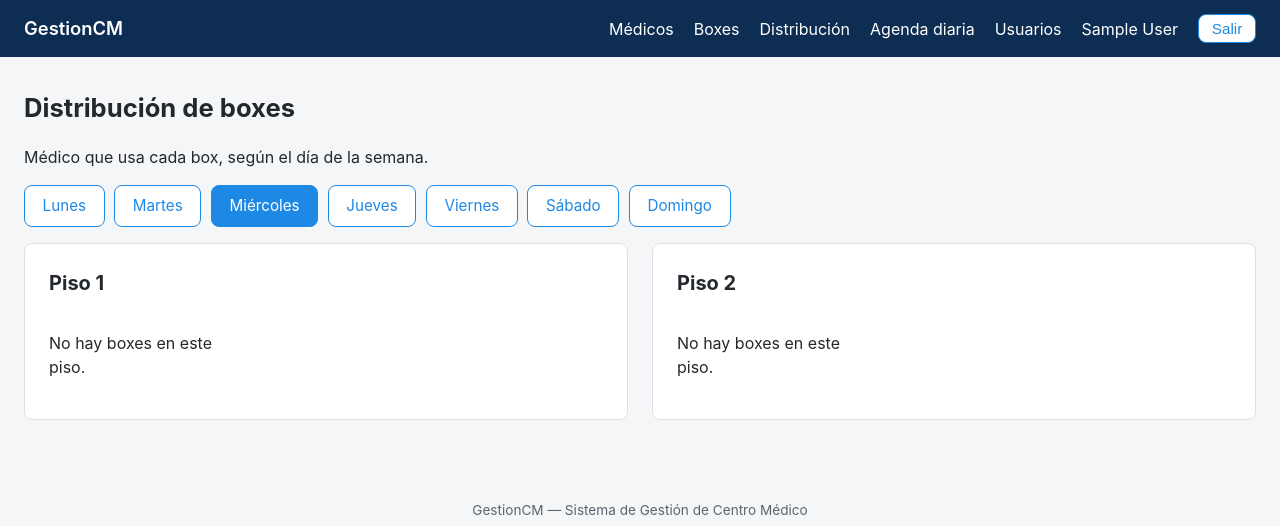
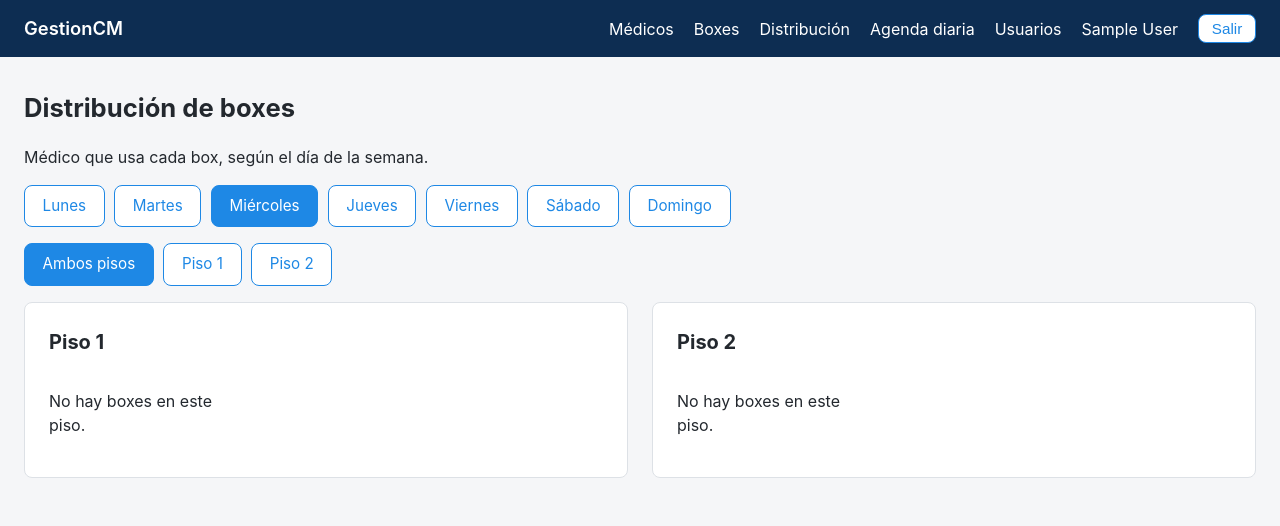
Before and after one commit to alexbaier-svg/gestionCM, a Django app: page /boxes/distribucion/ in a window 1280 px wide. Shown: the top 526 px of the page. Run offline with Django 5.2, Linux system fonts and the light colour scheme; the visitor is signed in with stand-in values (Sample User, id 1); data that the repository does not hold is empty.

Commit message:
Agregar filtro por piso en la distribucion de boxes
Ademas de las pestañas por dia, ahora se puede elegir ver Piso 1,
Piso 2 o ambos (por defecto), mostrando solo la info relevante en
vez de siempre las dos columnas lado a lado.

Co-Authored-By: Claude Sonnet 5 <noreply@anthropic.com>

```diff
--- a/boxes/templates/boxes/distribucion.html
+++ b/boxes/templates/boxes/distribucion.html
@@ -10,11 +10,18 @@
     {% if i == dia %}
       <span class="boton">{{ nombre }}</span>
     {% else %}
-      <a class="boton secundario" href="?dia={{ i }}">{{ nombre }}</a>
+      <a class="boton secundario" href="?dia={{ i }}&piso={{ piso }}">{{ nombre }}</a>
     {% endif %}
   {% endfor %}
 </div>
 
+<div class="botones">
+  {% if piso == "todos" %}<span class="boton">Ambos pisos</span>{% else %}<a class="boton secundario" href="?dia={{ dia }}&piso=todos">Ambos pisos</a>{% endif %}
+  {% if piso == "1" %}<span class="boton">Piso 1</span>{% else %}<a class="boton secundario" href="?dia={{ dia }}&piso=1">Piso 1</a>{% endif %}
+  {% if piso == "2" %}<span class="boton">Piso 2</span>{% else %}<a class="boton secundario" href="?dia={{ dia }}&piso=2">Piso 2</a>{% endif %}
+</div>
+
+{% if piso == "todos" %}
 <div class="pisos">
   <div class="tarjeta">
     <h2>Piso 1</h2>
@@ -25,4 +32,15 @@
     {% include "boxes/_grid_distribucion.html" with lista=piso2 %}
   </div>
 </div>
+{% elif piso == "1" %}
+<div class="tarjeta">
+  <h2>Piso 1</h2>
+  {% include "boxes/_grid_distribucion.html" with lista=piso1 %}
+</div>
+{% else %}
+<div class="tarjeta">
+  <h2>Piso 2</h2>
+  {% include "boxes/_grid_distribucion.html" with lista=piso2 %}
+</div>
+{% endif %}
 {% endblock %}
--- a/boxes/views.py
+++ b/boxes/views.py
@@ -75,6 +75,10 @@ def distribucion(request):
     except (TypeError, ValueError):
         dia = datetime.date.today().weekday()
 
+    piso = request.GET.get("piso", "todos")
+    if piso not in ("1", "2", "todos"):
+        piso = "todos"
+
     boxes = sorted(Box.objects.filter(activo=True), key=_clave_orden)
     asignaciones = AsignacionBox.objects.select_related("medico", "box")
     por_box = {}
@@ -94,7 +98,8 @@ def distribucion(request):
     contexto = {
         "dia": dia,
         "dias_tab": list(enumerate(DIAS_SEMANA)),
-        "piso1": _preparar([b for b in boxes if b.piso == 1]),
-        "piso2": _preparar([b for b in boxes if b.piso == 2]),
+        "piso": piso,
+        "piso1": _preparar([b for b in boxes if b.piso == 1]) if piso in ("1", "todos") else None,
+        "piso2": _preparar([b for b in boxes if b.piso == 2]) if piso in ("2", "todos") else None,
     }
     return render(request, "boxes/distribucion.html", contexto)
```
